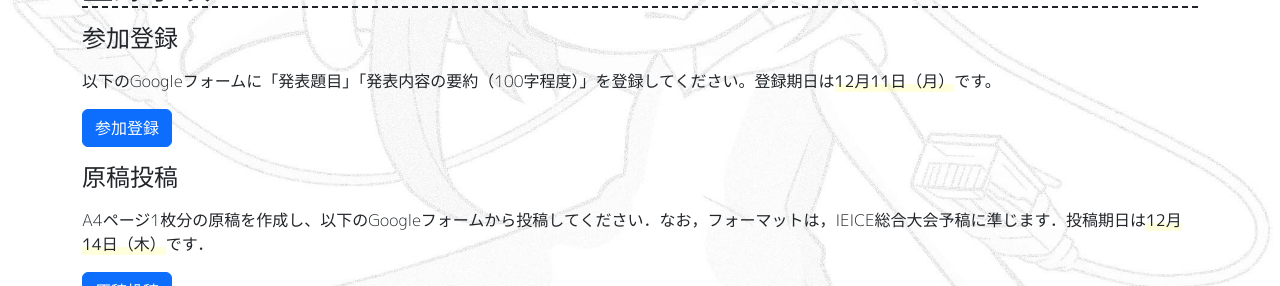
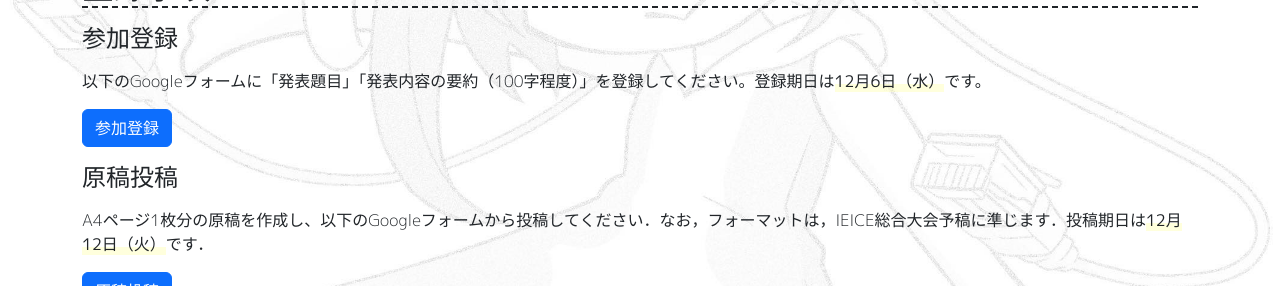
Before and after one commit to yamaoka-kitaguchi-lab/winter.workshop.net.ict.e.titech.ac.jp, a React (Vite) app: page / in a window 1280 px wide. Shown: the part 514-800 px from the top of the page. Built offline with nearby package versions, Linux system fonts and the light colour scheme.

Commit message:
Update registration and submission deadlines

```diff
--- a/src/ Registration.tsx
+++ b/src/ Registration.tsx
@@ -6,7 +6,7 @@ const Registration = () => {
 				<h3 className="mb-3">参加登録</h3>
 				<p>
 					以下のGoogleフォームに「発表題目」「発表内容の要約（100字程度）」を登録してください。登録期日は
-					<mark className="yellow">12月11日（月）</mark>です。
+					<mark className="yellow">12月6日（水）</mark>です。
 				</p>
 				<a
 					className="btn btn-primary"
@@ -23,7 +23,7 @@ const Registration = () => {
 				<h3 className="mb-3">原稿投稿</h3>
 				<p>
 					A4ページ1枚分の原稿を作成し、以下のGoogleフォームから投稿してください．なお，フォーマットは，IEICE総合大会予稿に準じます．投稿期日は
-					<mark className="yellow">12月14日（木）</mark>です．
+					<mark className="yellow">12月12日（火）</mark>です．
 				</p>
 				<a
 					className="btn btn-primary"
```
